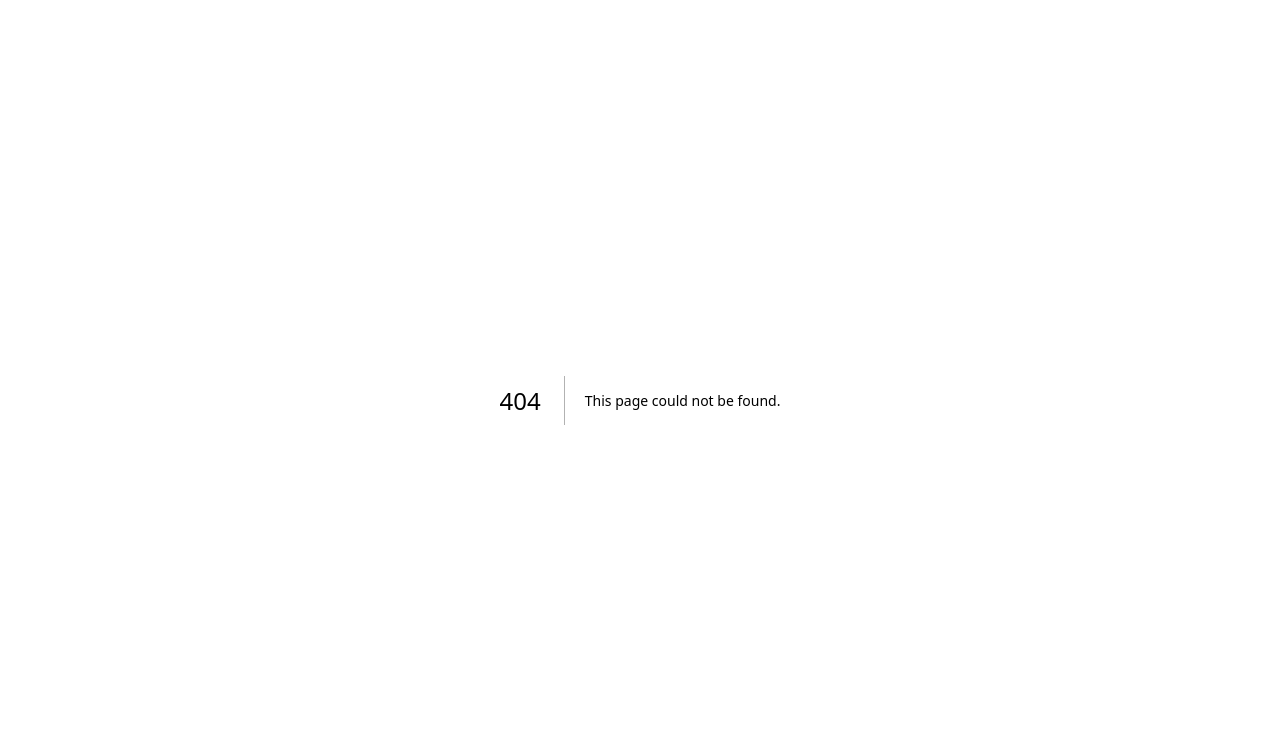
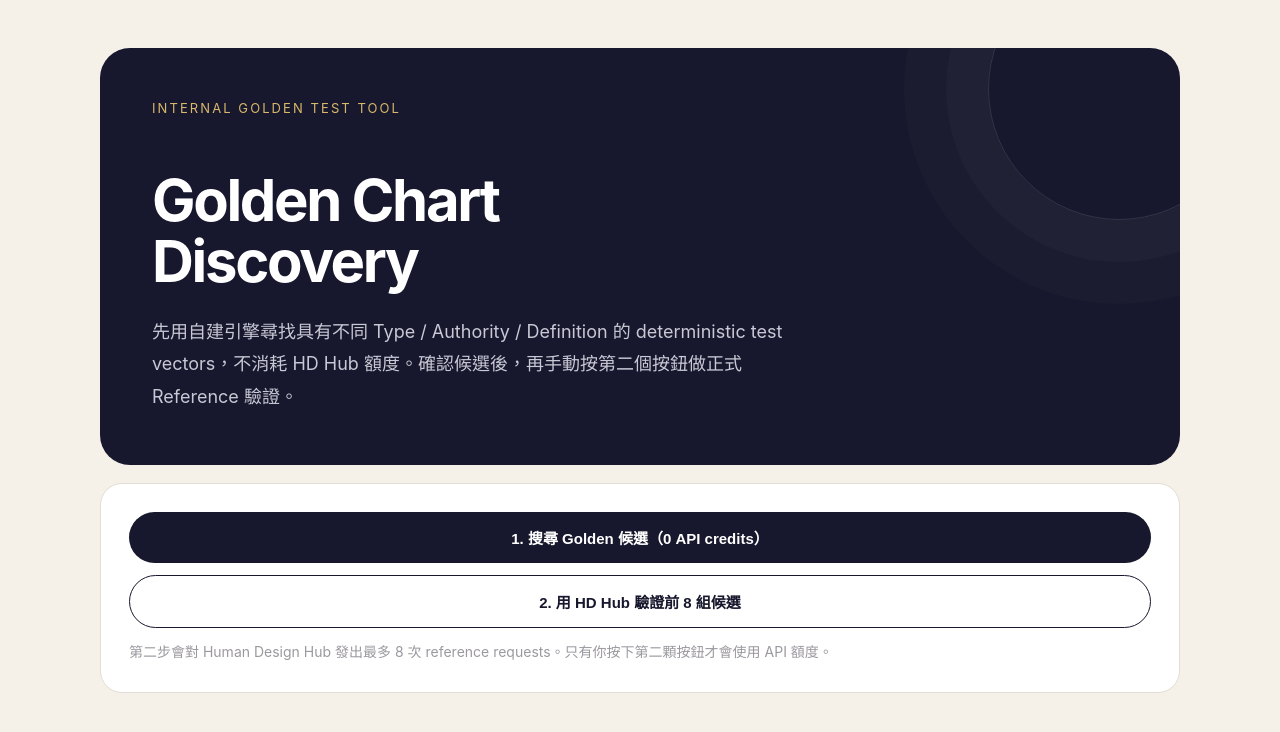
Before and after one commit to b9622024/human-design-fatloss-action, a Next.js app: page /dev/human-design-golden in a window 1280 px wide. Before the commit this address had no page. Shown: the top 732 px of the page. Built offline with nearby package versions, Linux system fonts and the light colour scheme.

Commit message:
Add Golden Chart discovery and verification page

```diff
--- /dev/null
+++ b/app/dev/human-design-golden/page.tsx
@@ -0,0 +1,117 @@
+"use client";
+
+import { useState } from "react";
+
+type Candidate = {
+  id: string;
+  localDateTime: string;
+  timezone: string;
+  chart: {
+    type: string;
+    authority: string;
+    profile: string;
+    definition: string;
+  };
+};
+
+type DiscoveryResult = {
+  selected?: Candidate[];
+  coverage?: {
+    types?: string[];
+    authorities?: string[];
+    definitions?: string[];
+  };
+  error?: string;
+};
+
+export default function HumanDesignGoldenPage() {
+  const [discovery, setDiscovery] = useState<DiscoveryResult | null>(null);
+  const [verification, setVerification] = useState<unknown>(null);
+  const [discovering, setDiscovering] = useState(false);
+  const [verifying, setVerifying] = useState(false);
+
+  async function discover() {
+    setDiscovering(true);
+    setVerification(null);
+    try {
+      const response = await fetch("/api/dev/human-design-golden-discovery", { cache: "no-store" });
+      setDiscovery(await response.json());
+    } catch (error) {
+      setDiscovery({ error: error instanceof Error ? error.message : "Unknown error" });
+    } finally {
+      setDiscovering(false);
+    }
+  }
+
+  async function verify() {
+    if (!discovery?.selected?.length) return;
+    setVerifying(true);
+    setVerification(null);
+    try {
+      const candidates = discovery.selected.slice(0, 8).map((candidate) => ({
+        id: candidate.id,
+        localDateTime: candidate.localDateTime,
+        timezone: candidate.timezone,
+      }));
+      const response = await fetch("/api/dev/human-design-golden-verify", {
+        method: "POST",
+        headers: { "Content-Type": "application/json" },
+        body: JSON.stringify({ candidates }),
+      });
+      setVerification(await response.json());
+    } catch (error) {
+      setVerification({ error: error instanceof Error ? error.message : "Unknown error" });
+    } finally {
+      setVerifying(false);
+    }
+  }
+
+  return (
+    <main className="page-shell">
+      <section className="hero-card">
+        <div className="eyebrow">INTERNAL GOLDEN TEST TOOL</div>
+        <h1 style={{ fontSize: "clamp(34px,6vw,58px)" }}>Golden Chart<br />Discovery</h1>
+        <p className="lead">
+          先用自建引擎尋找具有不同 Type / Authority / Definition 的 deterministic test vectors，不消耗 HD Hub 額度。確認候選後，再手動按第二個按鈕做正式 Reference 驗證。
+        </p>
+      </section>
+
+      <section className="card" style={{ marginTop: 18, display: "grid", gap: 12 }}>
+        <button type="button" onClick={discover} disabled={discovering || verifying} style={{ padding: 15, border: 0, borderRadius: 999, background: "#17172d", color: "white", fontWeight: 700, fontSize: 15 }}>
+          {discovering ? "搜尋中…" : "1. 搜尋 Golden 候選（0 API credits）"}
+        </button>
+        <button type="button" onClick={verify} disabled={verifying || discovering || !discovery?.selected?.length} style={{ padding: 15, border: "1px solid #17172d", borderRadius: 999, background: "white", color: "#17172d", fontWeight: 700, fontSize: 15 }}>
+          {verifying ? "驗證中…" : "2. 用 HD Hub 驗證前 8 組候選"}
+        </button>
+        <p style={{ opacity: 0.68, lineHeight: 1.7, margin: 0 }}>
+          第二步會對 Human Design Hub 發出最多 8 次 reference requests。只有你按下第二顆按鈕才會使用 API 額度。
+        </p>
+      </section>
+
+      {discovery && (
+        <section className="card" style={{ marginTop: 18, overflow: "auto" }}>
+          <h2 style={{ marginTop: 0 }}>Discovery Result</h2>
+          {discovery.selected?.length ? (
+            <div style={{ display: "grid", gap: 10, marginBottom: 18 }}>
+              {discovery.selected.map((candidate) => (
+                <div key={candidate.id} style={{ border: "1px solid #e1ddd4", borderRadius: 14, padding: 14 }}>
+                  <strong>{candidate.id}</strong><br />
+                  {candidate.localDateTime} · {candidate.timezone}<br />
+                  <span style={{ opacity: 0.72 }}>{candidate.chart.type} · {candidate.chart.authority} · {candidate.chart.profile} · {candidate.chart.definition}</span>
+                </div>
+              ))}
+            </div>
+          ) : null}
+          <pre style={{ whiteSpace: "pre-wrap", wordBreak: "break-word", fontSize: 12, lineHeight: 1.6 }}>{JSON.stringify(discovery, null, 2)}</pre>
+        </section>
+      )}
+
+      {verification !== null && (
+        <section className="card" style={{ marginTop: 18, overflow: "auto" }}>
+          <h2 style={{ marginTop: 0 }}>HD Hub Golden Verification</h2>
+          <pre style={{ whiteSpace: "pre-wrap", wordBreak: "break-word", fontSize: 12, lineHeight: 1.6 }}>{JSON.stringify(verification, null, 2)}</pre>
+        </section>
+      )}
+    </main>
+  );
+}
```
